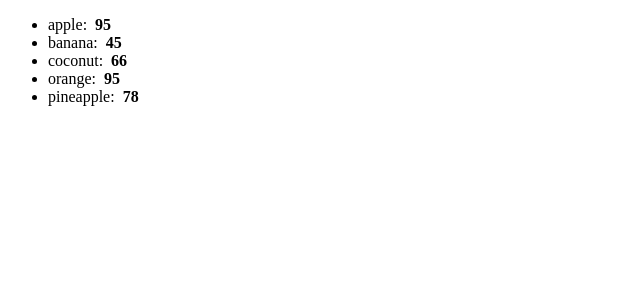
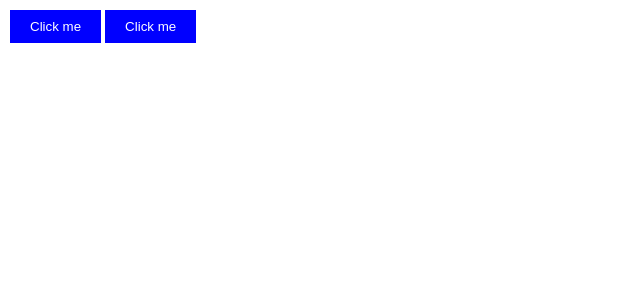
Before and after one commit to Tayobonferejo/react-tutor, a React (Vite) app: page / in a window 1280 px wide. Shown: the top 300 px of the page, without its empty margins (0-640 px from the left). Built offline with nearby package versions, Linux system fonts and the light colour scheme.

Commit message:
more commit

```diff
--- a/src/App.jsx
+++ b/src/App.jsx
@@ -1,8 +1,9 @@
-import List from "./List.jsx"
+import Button from "./Button.jsx";
+
 function App() {
 
   return (
-    <List></List>
+    <Button></Button>
   );
 }
 
--- a/src/Button.jsx
+++ b/src/Button.jsx
@@ -5,11 +5,21 @@ function Button() {
         backgroundColor: "blue",
         color: "white",
         padding: "9px 20px",
+        margin: "2px",
         border: "none",
         cursor: "pointer",
      }
 
-    return(<button style={button}>Click me</button>)
+   const handleClick = (e) => e.target.textContent = "OUCH";
+
+   const handleClick2 = (name) => alert(`${name} stop clciking me`)
+
+    return(
+    <>
+      <button onClick={ () => handleClick2("Bro")} style={button}>Click me</button>
+      <button onClick={(e) => handleClick(e)} style={button}>Click me </button>
+    </>
+   )
 }
 
 export default Button
--- a/src/List.jsx
+++ /dev/null
@@ -1,12 +0,0 @@
-function List () {
-
-    const fruits = [{id: 1, name: "apple", calorie: 95},{id: 2,name: "orange", calorie: 95} , {id: 3,name: "banana", calorie: 45},{id: 4,name: "coconut", calorie : 66}, {id: 5,name: "pineapple", calorie: 78}];
-
-    fruits.sort((a, b) => a.name.localeCompare(b.name));
-    const listItems = fruits.map(fruit => <li key={fruit.id}>{fruit.name}: &nbsp;
-            <b>{fruit.calorie}</b></li>)
-    return(<ul>{listItems}
-    </ul>);
-}
-
-export default List
```
